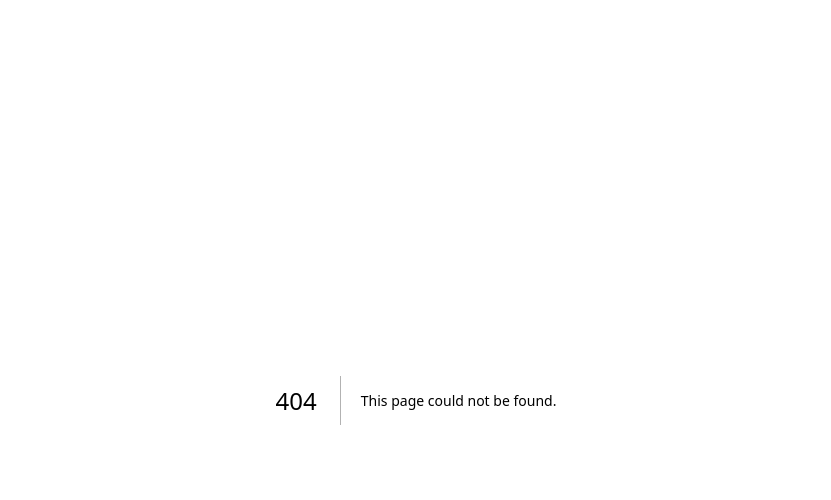
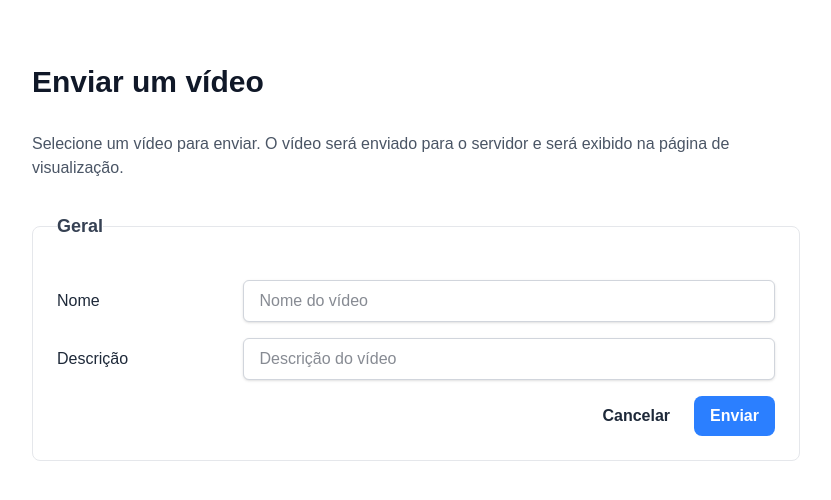
Before and after one commit to olokorre/video-viewer-frontend, a Next.js app: page /upload in a window 1280 px wide. Before the commit this address had no page. Shown: the top 500 px of the page, without its empty margins (224-1055 px from the left). Built offline with nearby package versions, Linux system fonts and the light colour scheme.

Commit message:
Criado os primeiros componentes

```diff
--- /dev/null
+++ b/src/components/FormSubmit.tsx
@@ -0,0 +1,18 @@
+import { useRouter } from "next/router";
+import PrimaryButton from "./PrimayButton";
+import SecondaryButton from "./SecondaryButton";
+
+export default function FormSubmit() {
+  const router = useRouter();
+
+  const goBack = () => {
+    router.back();
+  };
+
+  return (
+    <div className="flex justify-end space-x-2">
+      <SecondaryButton text="Cancelar" type="button" onClick={goBack} />
+      <PrimaryButton text="Enviar" type="submit" />
+    </div>
+  );
+}
--- /dev/null
+++ b/src/components/PrimayButton.tsx
@@ -0,0 +1,19 @@
+import { MouseEventHandler } from "react";
+
+interface Props {
+  text: string;
+  type?: "submit" | "reset" | "button" | undefined;
+  onClick?: MouseEventHandler | undefined;
+}
+
+export default function PrimaryButton(props: Props) {
+  return (
+    <button
+      type={props.type}
+      className="bg-blue-500 hover:bg-blue-600 text-white font-semibold py-2 px-4 rounded-lg focus:outline-none focus:ring-2 focus:ring-blue-400"
+      onClick={props.onClick}
+    >
+      {props.text}
+    </button>
+  );
+}
--- /dev/null
+++ b/src/components/SecondaryButton.tsx
@@ -0,0 +1,19 @@
+import { MouseEventHandler } from "react";
+
+interface Props {
+  text: string;
+  type?: "submit" | "reset" | "button" | undefined;
+  onClick?: MouseEventHandler | undefined;
+}
+
+export default function SecondaryButton(props: Props) {
+  return (
+    <button
+      type={props.type}
+      className="bg-white hover:bg-gray-100 text-gray-800 dark:bg-white dark:hover:bg-gray-200 dark:text-black font-semibold py-2 px-4 rounded-lg focus:outline-none focus:ring-2 focus:ring-gray-400"
+      onClick={props.onClick}
+    >
+      {props.text}
+    </button>
+  );
+}
--- /dev/null
+++ b/src/components/TextInput.tsx
@@ -0,0 +1,27 @@
+interface Props {
+  placeholder: string;
+  required: boolean;
+  name: string;
+  label: string;
+}
+
+export default function TextInput(props: Props) {
+  return (
+    <div className="grid grid-cols-1 sm:grid-cols-12 gap-6 items-center">
+      <label
+        htmlFor={props.name}
+        className="sm:col-span-3 text-base font-medium text-gray-800 dark:text-gray-200"
+      >
+        {props.label}
+      </label>
+      <input
+        type="text"
+        name={props.name}
+        id={props.name}
+        placeholder={props.placeholder}
+        required={props.required}
+        className="sm:col-span-9 w-full rounded-md border border-gray-300 dark:border-gray-600 bg-white dark:bg-gray-800 px-4 py-2 text-gray-900 dark:text-gray-100 shadow-sm focus:border-blue-500 focus:ring-2 focus:ring-blue-500 focus:outline-none"
+      />
+    </div>
+  );
+}
--- a/src/pages/docs/index.tsx
+++ /dev/null
@@ -1,14 +0,0 @@
-import Head from "next/head";
-
-export default function Docs() {
-  return (
-    <div className="flex flex-col gap-4 items-center justify-center min-h-screen p-8 pb-20 sm:p-20 font-[family-name:var(--font-geist-sans)]">
-      <Head>
-        <title>Documentação</title>
-        <meta name="description" content="Documentação do projeto" />
-      </Head>
-      <h1 className="text-4xl font-bold">Documentação</h1>
-      <p className="text-lg">Em breve...</p>
-    </div>
-  );
-}
--- a/src/pages/index.tsx
+++ b/src/pages/index.tsx
@@ -1,118 +1,23 @@
-import Image from "next/image";
-import { Geist, Geist_Mono } from "next/font/google";
 import Head from "next/head";
-
-const geistSans = Geist({
-  variable: "--font-geist-sans",
-  subsets: ["latin"],
-});
-
-const geistMono = Geist_Mono({
-  variable: "--font-geist-mono",
-  subsets: ["latin"],
-});
+import { useRouter } from "next/router";
+import PrimaryButton from "@/components/PrimayButton";
 
 export default function Home() {
+  const router = useRouter();
+
   return (
     <div
-      className={`${geistSans.className} ${geistMono.className} grid grid-rows-[20px_1fr_20px] items-center justify-items-center min-h-screen p-8 pb-20 gap-16 sm:p-20 font-[family-name:var(--font-geist-sans)]`}
+      className={` grid grid-rows-[20px_1fr_20px] items-center justify-items-center min-h-screen p-8 pb-20 gap-16 sm:p-20 font-[family-name:var(--font-geist-sans)]`}
     >
       <Head>
         <title>Vídeo Viewer</title>
       </Head>
       <main className="flex flex-col gap-[32px] row-start-2 items-center sm:items-start">
-        <Image
-          className="dark:invert"
-          src="/next.svg"
-          alt="Next.js logo"
-          width={180}
-          height={38}
-          priority
+        <PrimaryButton
+          text="Enviar um vídeo"
+          onClick={() => router.push("/upload")}
         />
-        <ol className="list-inside list-decimal text-sm/6 text-center sm:text-left font-[family-name:var(--font-geist-mono)]">
-          <li className="mb-2 tracking-[-.01em]">
-            Get started by editing{" "}
-            <code className="bg-black/[.05] dark:bg-white/[.06] px-1 py-0.5 rounded font-[family-name:var(--font-geist-mono)] font-semibold">
-              src/pages/index.tsx
-            </code>
-            .
-          </li>
-          <li className="tracking-[-.01em]">
-            Save and see your changes instantly.
-          </li>
-        </ol>
-        <div className="flex gap-4 items-center flex-col sm:flex-row">
-          <a
-            className="rounded-full border border-solid border-transparent transition-colors flex items-center justify-center bg-foreground text-background gap-2 hover:bg-[#383838] dark:hover:bg-[#ccc] font-medium text-sm sm:text-base h-10 sm:h-12 px-4 sm:px-5 sm:w-auto"
-            href="https://vercel.com/new?utm_source=create-next-app&utm_medium=default-template-tw&utm_campaign=create-next-app"
-            target="_blank"
-            rel="noopener noreferrer"
-          >
-            <Image
-              className="dark:invert"
-              src="/vercel.svg"
-              alt="Vercel logomark"
-              width={20}
-              height={20}
-            />
-            Deploy now
-          </a>
-          <a
-            className="rounded-full border border-solid border-black/[.08] dark:border-white/[.145] transition-colors flex items-center justify-center hover:bg-[#f2f2f2] dark:hover:bg-[#1a1a1a] hover:border-transparent font-medium text-sm sm:text-base h-10 sm:h-12 px-4 sm:px-5 w-full sm:w-auto md:w-[158px]"
-            href="/docs"
-            rel="noopener noreferrer"
-          >
-            Read our docs
-          </a>
-        </div>
       </main>
-      <footer className="row-start-3 flex gap-[24px] flex-wrap items-center justify-center">
-        <a
-          className="flex items-center gap-2 hover:underline hover:underline-offset-4"
-          href="https://nextjs.org/learn?utm_source=create-next-app&utm_medium=default-template-tw&utm_campaign=create-next-app"
-          target="_blank"
-          rel="noopener noreferrer"
-        >
-          <Image
-            aria-hidden
-            src="/file.svg"
-            alt="File icon"
-            width={16}
-            height={16}
-          />
-          Learn
-        </a>
-        <a
-          className="flex items-center gap-2 hover:underline hover:underline-offset-4"
-          href="https://vercel.com/templates?framework=next.js&utm_source=create-next-app&utm_medium=default-template-tw&utm_campaign=create-next-app"
-          target="_blank"
-          rel="noopener noreferrer"
-        >
-          <Image
-            aria-hidden
-            src="/window.svg"
-            alt="Window icon"
-            width={16}
-            height={16}
-          />
-          Examples
-        </a>
-        <a
-          className="flex items-center gap-2 hover:underline hover:underline-offset-4"
-          href="https://nextjs.org?utm_source=create-next-app&utm_medium=default-template-tw&utm_campaign=create-next-app"
-          target="_blank"
-          rel="noopener noreferrer"
-        >
-          <Image
-            aria-hidden
-            src="/globe.svg"
-            alt="Globe icon"
-            width={16}
-            height={16}
-          />
-          Go to nextjs.org →
-        </a>
-      </footer>
     </div>
   );
 }
--- /dev/null
+++ b/src/pages/upload/index.tsx
@@ -0,0 +1,43 @@
+import FormSubmit from "@/components/FormSubmit";
+import TextInput from "@/components/TextInput";
+import Head from "next/head";
+
+export default function Upload() {
+  return (
+    <div className="flex flex-col gap-8 px-8 md:px-16 pt-8 md:pt-16 w-full max-w-4xl mx-auto text-gray-900 dark:text-gray-100">
+      <Head>
+        <title>Enviar um vídeo</title>
+        <meta name="description" content="Enviar um vídeo para o servidor" />
+      </Head>
+
+      <h1 className="text-3xl font-bold">Enviar um vídeo</h1>
+      <p className="text-base text-gray-600 dark:text-gray-400">
+        Selecione um vídeo para enviar. O vídeo será enviado para o servidor e
+        será exibido na página de visualização.
+      </p>
+
+      <form className="space-y-6">
+        <fieldset className="border border-gray-200 dark:border-gray-600 rounded-lg p-6">
+          <legend className="text-lg font-semibold text-gray-700 dark:text-gray-300 mb-4">
+            Geral
+          </legend>
+          <TextInput
+            name="name"
+            label="Nome"
+            placeholder="Nome do vídeo"
+            required={true}
+          />
+          <div className="h-4" />
+          <TextInput
+            name="description"
+            label="Descrição"
+            placeholder="Descrição do vídeo"
+            required={true}
+          />
+          <div className="h-4" />
+          <FormSubmit />
+        </fieldset>
+      </form>
+    </div>
+  );
+}
```
